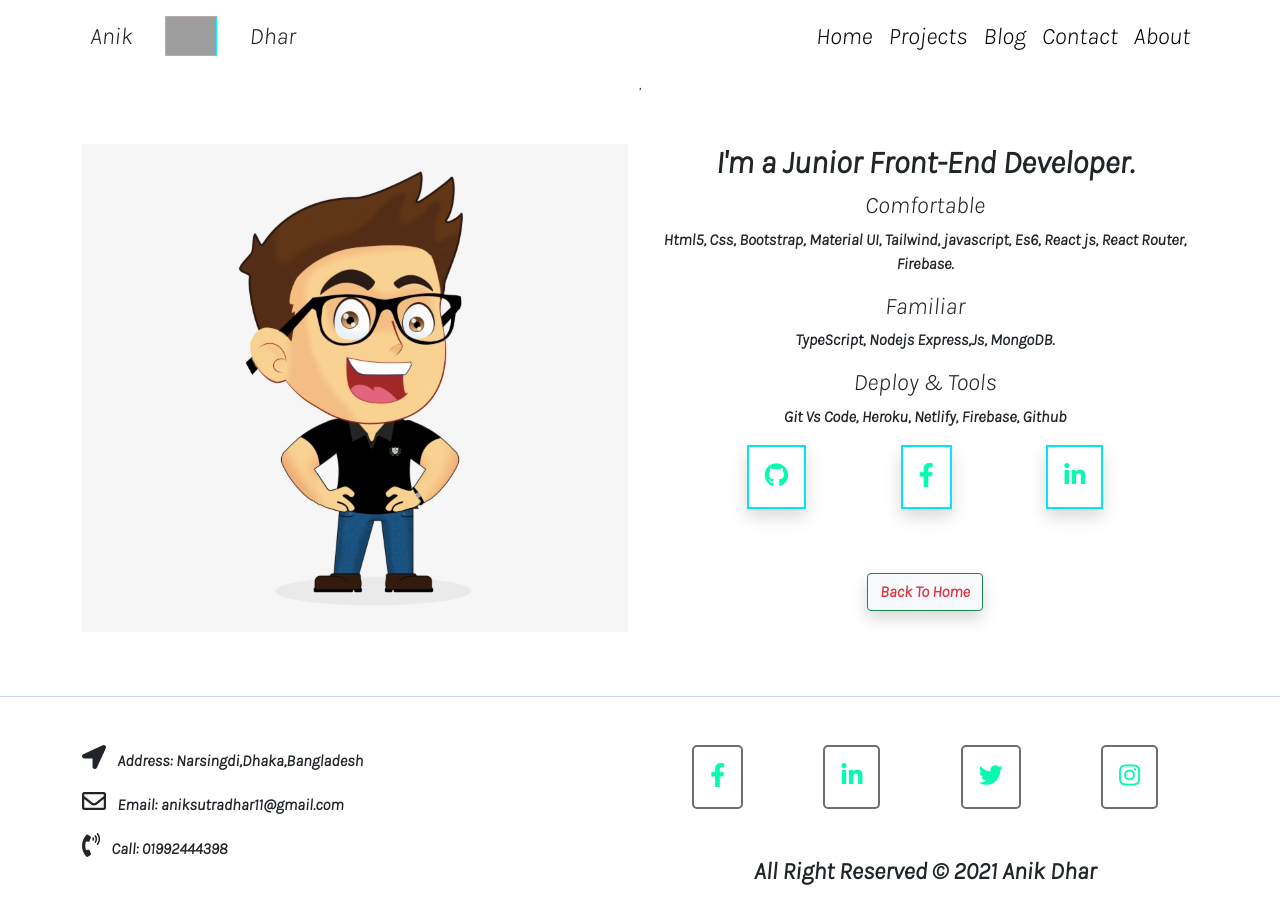
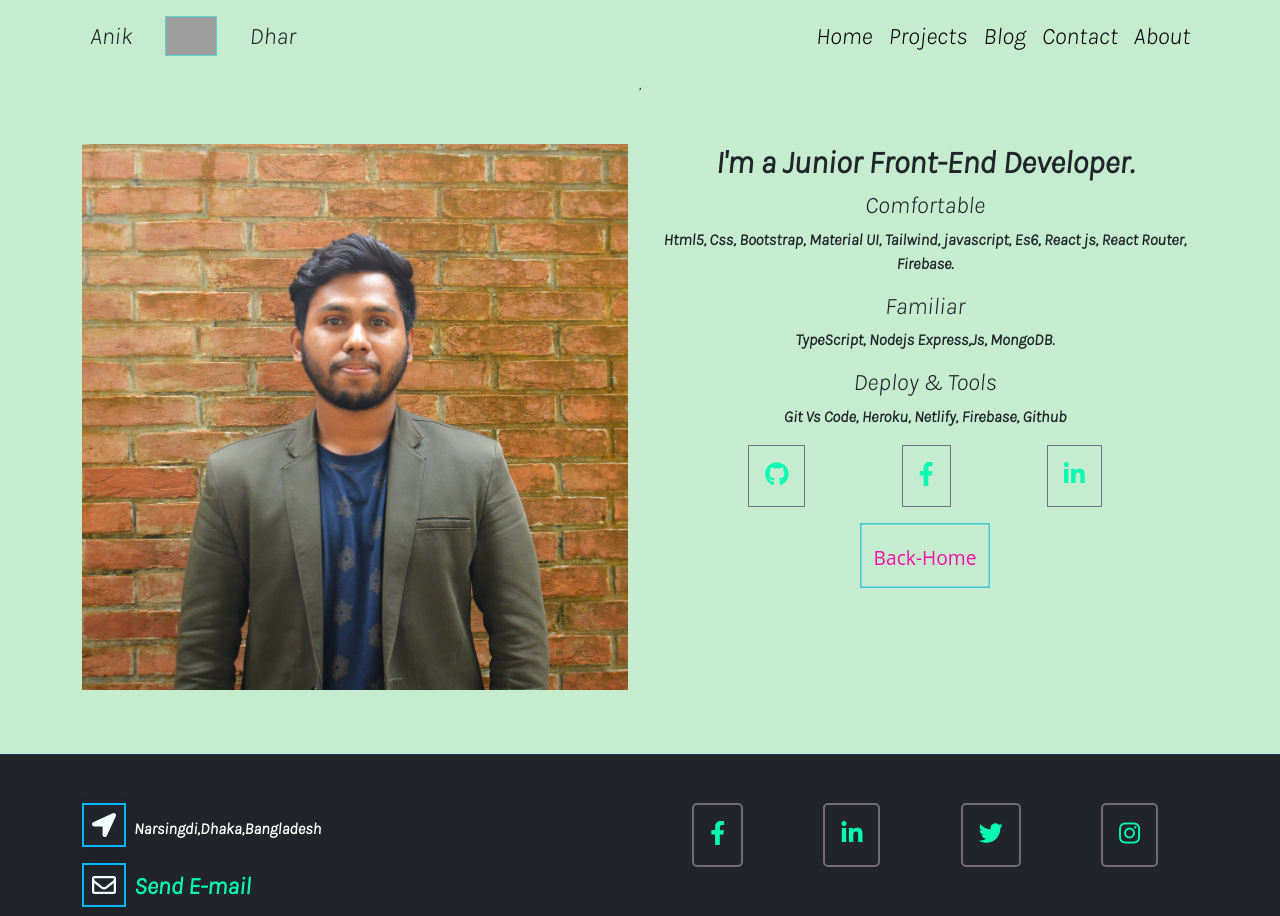
Before and after one commit to anikdha11/anikdhar-protfolio, a React (Create React App) app: page /about in a window 1280 px wide. Shown: the top 916 px of the page. Before the commit the page ends 894 px from the top, so only its background shows below. Built offline with nearby package versions, Linux system fonts and the light colour scheme; grey boxes are pictures that could not be loaded.

Commit message:
animated add

```diff
--- a/package.json
+++ b/package.json
@@ -22,7 +22,7 @@
   },
   "scripts": {
     "start": "react-scripts --openssl-legacy-provider start",
-    "build": "react-scripts build",
+    "build": "react-scripts --openssl-legacy-provider build",
     "test": "react-scripts test",
     "eject": "react-scripts eject"
   },
--- a/src/App.css
+++ b/src/App.css
@@ -3,6 +3,19 @@
 }
 body {
   font-family: 'Karla', sans-serif;
+  background-color: #dad8d6cb;
+}
+
+body{
+  animation-name: example;
+  animation-duration: 15s;
+}
+
+@keyframes example {
+  0%   {background-color: rgb(231, 171, 171);}
+  25%  {background-color: rgb(240, 216, 164);}
+  50%  {background-color: rgb(187, 241, 219);}
+  100% {background-color: rgb(157, 203, 224);}
 }
 
 .App-logo {
--- a/src/Pages/About/About.js
+++ b/src/Pages/About/About.js
@@ -1,7 +1,7 @@
 import React from 'react';
 import { Button, Col, Container, Row } from 'react-bootstrap';
 import { useHistory } from 'react-router';
-import artpic from "../../img/art pic.png"
+import artpic from "../../img/Anik-clickMk.jpg"
 import "./About.css"
 const About = () => {
     let history = useHistory()
@@ -45,11 +45,16 @@ const About = () => {
                             Firebase,
                             Github</p>
                         <div className="d-flex justify-content-evenly mb-3">
-                        <a className=" p-3 shadow link" href="https://github.com/anikdha11"><i class="fab fa-github"></i></a>
-                        <a className=" p-3 shadow link" href="https://www.facebook.com/profile.php?id=100004299047919"><i className="fab fa-facebook-f"></i></a>
-                        <a className=" p-3 shadow link" href="https://www.linkedin.com/in/anik-dhar-b353b31a5"><i className="fab fa-linkedin-in"></i></a>
+                        <a className=" p-3 border border-1 border-secondary" href="https://github.com/anikdha11"><i class="fab fa-github linkedin"></i></a>
+                        <a className=" p-3 border border-1 border-secondary" href="https://www.facebook.com/profile.php?id=100004299047919"><i className="fab fa-facebook-f fb"></i></a>
+                        <a className=" p-3 border border-1 border-secondary" href="https://www.linkedin.com/in/anik-dhar-b353b31a5"><i className="fab fa-linkedin-in linkedin"></i></a>
                         </div>
-                        <Button className="shadow border-1 border-success bg-light text-danger fw-bold mt-5 link" onClick={backToHome}>Back To Home</Button>
+                        <div className='basicBox'>
+                            <Button className="border-0 btn-effect">Back-Home</Button>
+                            <svg onClick={backToHome} width="130" height="65" viewBox="0 0 130 65" xmlns="http://www.w3.org/2000/svg">
+                                <rect x='0' y='0' fill='none' width='130' height='65' />
+                            </svg>
+                        </div>
                     </Col>
                 </Row>
             </Container>
--- a/src/Pages/Contact/Contact.css
+++ b/src/Pages/Contact/Contact.css
@@ -172,7 +172,8 @@
 
 .text-area{
    outline: none;
-   border:2px solid #9d81ce;
+   border:2px solid #D1C4E9;
+   background-color: transparent;
 }
   .text-area:focus{
     border:2px solid #673AB7;
--- a/src/Pages/Contact/Contact.js
+++ b/src/Pages/Contact/Contact.js
@@ -22,8 +22,8 @@ const Contact = () => {
     };
     return (
         <div id="contact">
-            <h1 style={{ width: '140px' }} className="border-bottom border-warning border-4 mx-auto pb-2">Contact</h1>
-            <form className="d-flex flex-column w-50 mx-auto page shadow img-effect" ref={form} onSubmit={sendEmail}>
+    <span className="p-2 text-center fw-bold btn-effect shadow text-success border border-secondary">Contact</span>
+            <form className="d-flex flex-column w-75 mx-auto page shadow img-effect" ref={form} onSubmit={sendEmail}>
                 <label className='field field_v1' htmlFor="">
                     <input className="mt-3 field__input" {...register("name", { maxLength: 20 })} name='firstName' placeholder="name" required />
                     <span className="field__label-wrap">
--- a/src/Pages/Footer/Footer.css
+++ b/src/Pages/Footer/Footer.css
@@ -23,3 +23,13 @@ i{
     color: rgb(12, 185, 238);
 
 }
+.contact-link {
+   border: 2px solid rgb(0, 183, 255);
+   color: azure;
+}
+.contact-link:hover{
+    background-color: rgb(129, 224, 208);
+    border-radius: 5px;
+    border: 2px solid black;
+
+}
--- a/src/Pages/Footer/Footer.js
+++ b/src/Pages/Footer/Footer.js
@@ -4,27 +4,27 @@ import "./Footer.css"
 
 const Footer = () => {
     return (
-        <>
+        <div className='bg-dark'>
             <hr className=" bg-primary" />
             <Container className="mt-5">
 
                 <Row>
                     <Col md={6} sm={8}>
-                        <div className="text-start fw-bold">
+                        <div className="text-start fw-bold ">
                             <p>
-                                <i className="fas fa-location-arrow me-2"></i>
-                                <span>  Address:
-                                    Narsingdi,Dhaka,Bangladesh</span>
+                                <i className="fas fa-location-arrow me-2 shadow p-2 contact-link"></i>
+                                <span style={{textDecoration:'none',fontSize:'1rem',color:'white'}}>Narsingdi,Dhaka,Bangladesh</span>
                             </p>
                             <p>
-                                <i className="far fa-envelope me-2"></i>
-                              <span>  Email:
-                                aniksutradhar11@gmail.com</span>
+                                <i className="far fa-envelope me-2 shadow p-2 contact-link"></i>
+                              <span>
+                              <a style={{textDecoration:'none',fontSize:'1.5rem'}} href="mailto:aniksutradhar11@gmail.com">Send E-mail</a>
+                               </span>
+
                             </p>
                             <p>
-                                <i className="fas fa-phone-volume me-2"></i>
-                               <span> Call:
-                                01992444398</span>
+                                <i className="fas fa-phone-volume me-2 p-2 shadow contact-link"></i>
+                               <span><a  style={{textDecoration:'none',fontSize:'1.5rem'}} href="tel:+01992444398"> Call Me</a></span>
                             </p>
                         </div>
                     </Col>
@@ -37,11 +37,11 @@ const Footer = () => {
                         <a title='Instagram' className="p-3" href="#instragram"><i  className="fab fa-instagram"></i></a>
                         </div>
 
-                        <h4 className="mt-3 fw-bold">All Right Reserved &#169; 2021 Anik Dhar</h4>
+                        <h6 className="mt-3 fw-bold text-light">All Right Reserved &#169; 2021 Anik Dhar</h6>
                     </Col>
                 </Row>
             </Container>
-        </>
+        </div>
     );
 };
 
--- a/src/Pages/Header/Header.css
+++ b/src/Pages/Header/Header.css
@@ -48,14 +48,13 @@ a:hover{
 .btn-effect{
 border-radius: 18px;
 border: 1px solid transparent;
-background-color: white;
-color: rgba(9, 248, 148, 0.925);
+background-color: transparent;
+color: rgba(247, 3, 166, 0.945);
 font-size: 1.2rem;
 font-weight: 500;
 }
 /* .btn-effect:hover{
-   color: tomato;
-    border: 1px solid transparent;
+   color: rgb(0, 248, 62);
 
 } */
 
@@ -85,9 +84,7 @@ svg rect, svg path, svg polyline {
     stroke-width: 3;
   }
   .basicBox:hover svg rect{
-    stroke: #06fab1;
-
-
+    stroke: rgba(247, 3, 166, 0.945);
   }
 
   svg rect {
--- a/src/Pages/ProjectDetails/ProjectDetails.js
+++ b/src/Pages/ProjectDetails/ProjectDetails.js
@@ -74,7 +74,7 @@ const ProjectDetails = () => {
                         <h2 className="fw-bold mt-3">Technologies:</h2>
                         <h5>{projects.technologies}</h5>
                         <div className='basicBox'>
-                            <Button className="bg-white border-0 btn-effect">Back-Home</Button>
+                            <Button className="border-0 btn-effect">Back-Home</Button>
                             <svg onClick={backToHome} width="130" height="65" viewBox="0 0 130 65" xmlns="http://www.w3.org/2000/svg">
                                 <rect x='0' y='0' fill='none' width='130' height='65' />
                             </svg>
--- a/src/Pages/Projects/Projects.js
+++ b/src/Pages/Projects/Projects.js
@@ -41,12 +41,12 @@ const Projects = () => {
 
     return (
         <div id="projects" className="mb-5">
-            <h1 className="border-bottom border-warning border-4 w-25 mx-auto pb-2">Recents Projects</h1>
+            <span className="p-2 text-center fw-bold btn-effect shadow text-success border border-secondary">Recents Projects</span>
             <Container className="mt-5 ">
-                <Row className="mx-auto justify-content-md-center">
+                <Row className="p-3 mb-5 justify-content-md-center justify-content-center">
                     {
                         projects.map(project=>
-                        <Col className='mx-auto' md={4} sm={12}>
+                        <Col className=''lg={4} md={4} sm={12} xs={12}>
                         <SingleProject
                         key={project.id}
                         project={project}></SingleProject></Col>)
--- a/src/Pages/SingleProject/SingleProject.js
+++ b/src/Pages/SingleProject/SingleProject.js
@@ -13,7 +13,7 @@ const SingleProject = ({ project }) => {
         .red {color: red}||{fontWeight:"900"}
         .green {color: green}
       `}</style>
-            <Card  style={{ width: '18rem' }} className="mt-3 img-effect">
+            <Card  style={{ width: '18rem',backgroundColor:'transparent' }} className="img-effect">
                 <Card.Img variant="top" src={img} />
                 <Card.Body>
                     <Card.Title className={active}
```
Also changed, not shown: src/img/Anik-clickMk.jpg (added).
